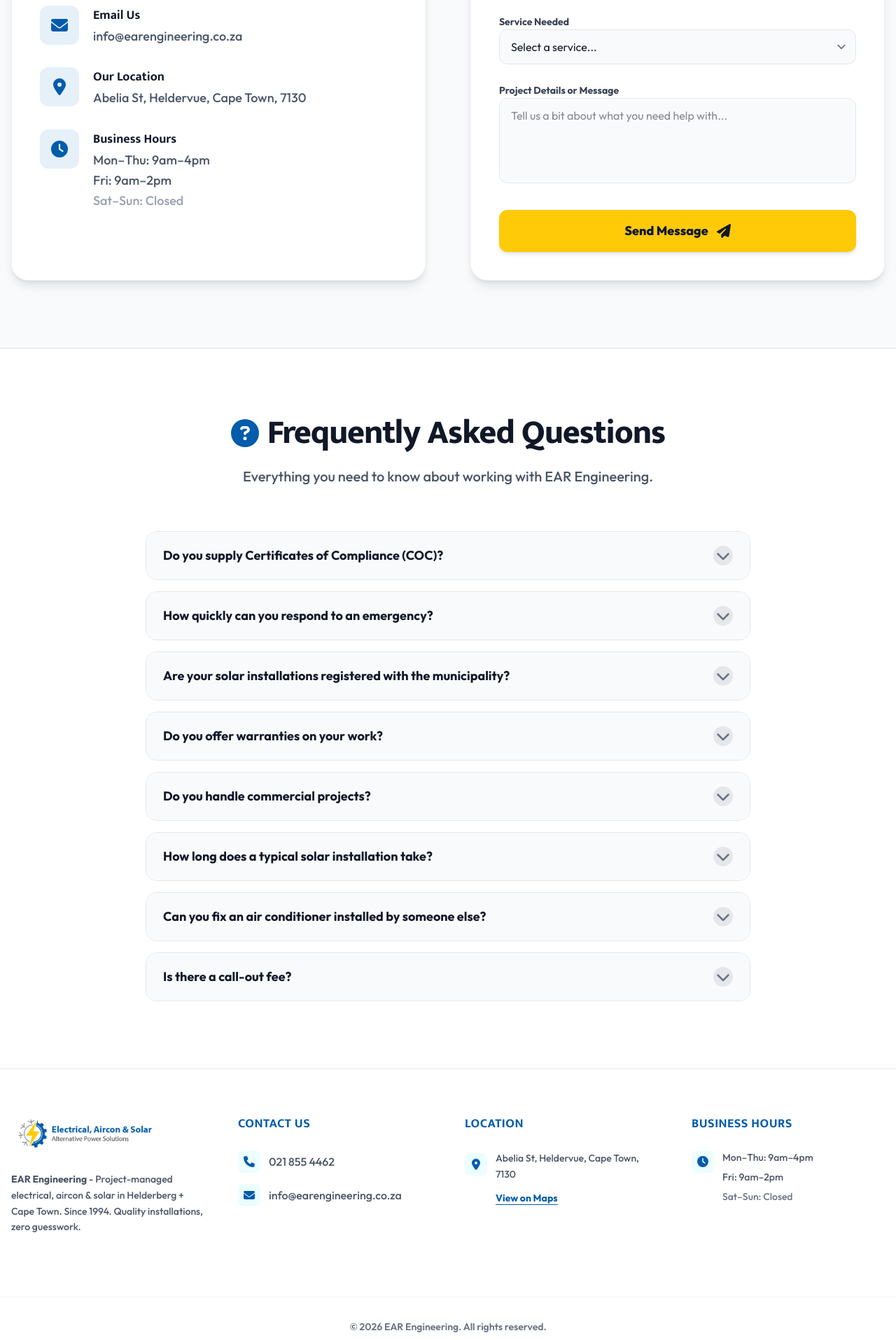
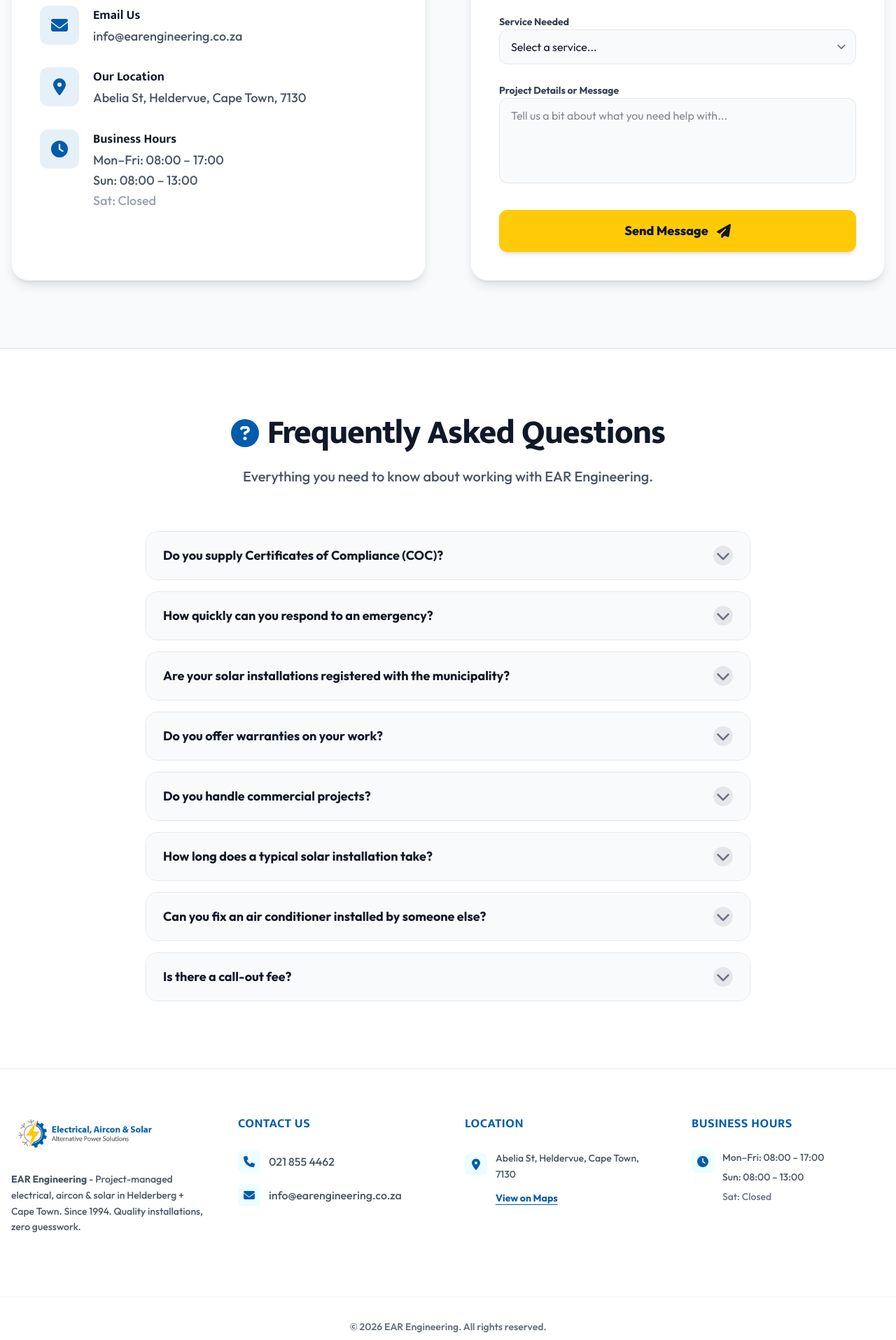
Before and after one commit to adamtheassassin/EAR-Engineering-site, a Next.js app: page /contact in a window 1280 px wide. Shown: the part 710-2625 px from the top of the page at 70% size. Built offline with nearby package versions, Linux system fonts and the light colour scheme.

Commit message:
updated business hours

```diff
--- a/src/app/contact/page.tsx
+++ b/src/app/contact/page.tsx
@@ -59,7 +59,7 @@
     return (
         <>
             <title>Contact Us | EAR Engineering</title>
-            <meta name="description" content={`Get in touch with EAR Engineering. ${CONTACT.hours.mon_thu}`} />
+            <meta name="description" content={`Get in touch with EAR Engineering. ${CONTACT.hours.mon_fri}`} />
 
             <Header onOpenModal={() => setIsModalOpen(true)} />
 
@@ -140,9 +140,9 @@
                                         <div>
                                             <h3 className="font-bold text-gray-900 text-lg mb-1">Business Hours</h3>
                                             <div className="text-gray-600 font-medium text-lg leading-snug space-y-1">
-                                                <p>{CONTACT.hours.mon_thu}</p>
-                                                <p>{CONTACT.hours.fri}</p>
-                                                <p className="text-gray-400">{CONTACT.hours.sat_sun}</p>
+                                                <p>{CONTACT.hours.mon_fri}</p>
+                                                <p>{CONTACT.hours.sun}</p>
+                                                <p className="text-gray-400">{CONTACT.hours.sat}</p>
                                             </div>
                                         </div>
                                     </div>
--- a/src/app/layout.tsx
+++ b/src/app/layout.tsx
@@ -44,15 +44,15 @@
   "openingHoursSpecification": [
     {
       "@type": "OpeningHoursSpecification",
-      "dayOfWeek": ["Monday", "Tuesday", "Wednesday", "Thursday"],
-      "opens": "09:00",
-      "closes": "16:00"
+      "dayOfWeek": ["Monday", "Tuesday", "Wednesday", "Thursday", "Friday"],
+      "opens": "08:00",
+      "closes": "17:00"
     },
     {
       "@type": "OpeningHoursSpecification",
-      "dayOfWeek": ["Friday"],
-      "opens": "09:00",
-      "closes": "14:00"
+      "dayOfWeek": ["Sunday"],
+      "opens": "08:00",
+      "closes": "13:00"
     }
   ],
   "areaServed": ["Helderberg", "Cape Town", "Somerset West"],
--- a/src/components/Footer.tsx
+++ b/src/components/Footer.tsx
@@ -71,9 +71,9 @@
                                 <Clock className="w-4 h-4 text-[#015CAB]" />
                             </div>
                             <div className="space-y-2 text-gray-600">
-                                <div>{CONTACT.hours.mon_thu}</div>
-                                <div>{CONTACT.hours.fri}</div>
-                                <div className="text-gray-500">{CONTACT.hours.sat_sun}</div>
+                                <div>{CONTACT.hours.mon_fri}</div>
+                                <div>{CONTACT.hours.sun}</div>
+                                <div className="text-gray-500">{CONTACT.hours.sat}</div>
                             </div>
                         </li>
                     </ul>
--- a/src/lib/constants.ts
+++ b/src/lib/constants.ts
@@ -6,8 +6,8 @@
     email: "info@earengineering.co.za",
     address: "Abelia St, Heldervue, Cape Town, 7130",
     hours: {
-        mon_thu: "Mon–Thu: 9am–4pm",
-        fri: "Fri: 9am–2pm",
-        sat_sun: "Sat–Sun: Closed"
+        mon_fri: "Mon–Fri: 08:00 – 17:00",
+        sat: "Sat: Closed",
+        sun: "Sun: 08:00 – 13:00"
     }
 };
```
